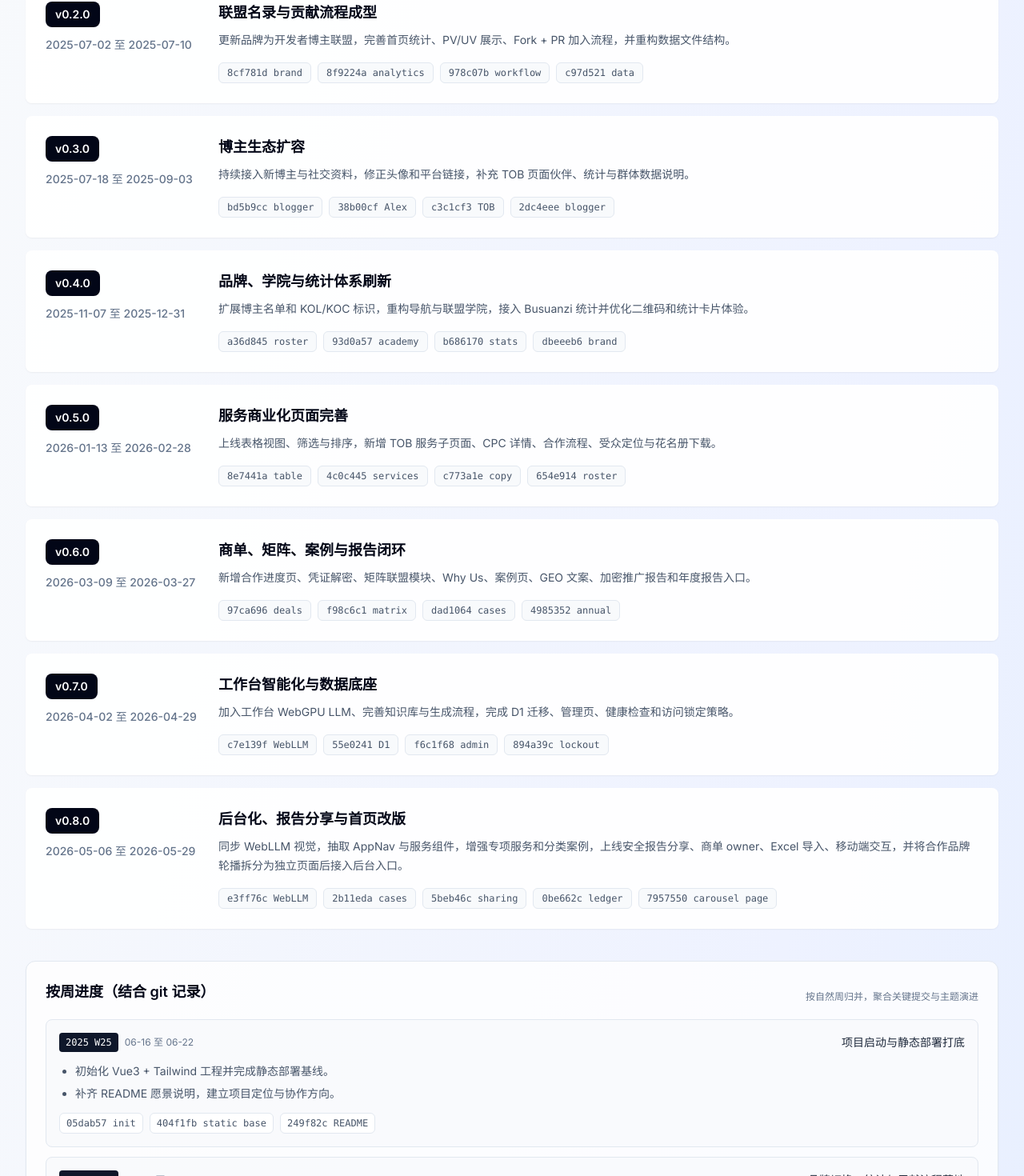
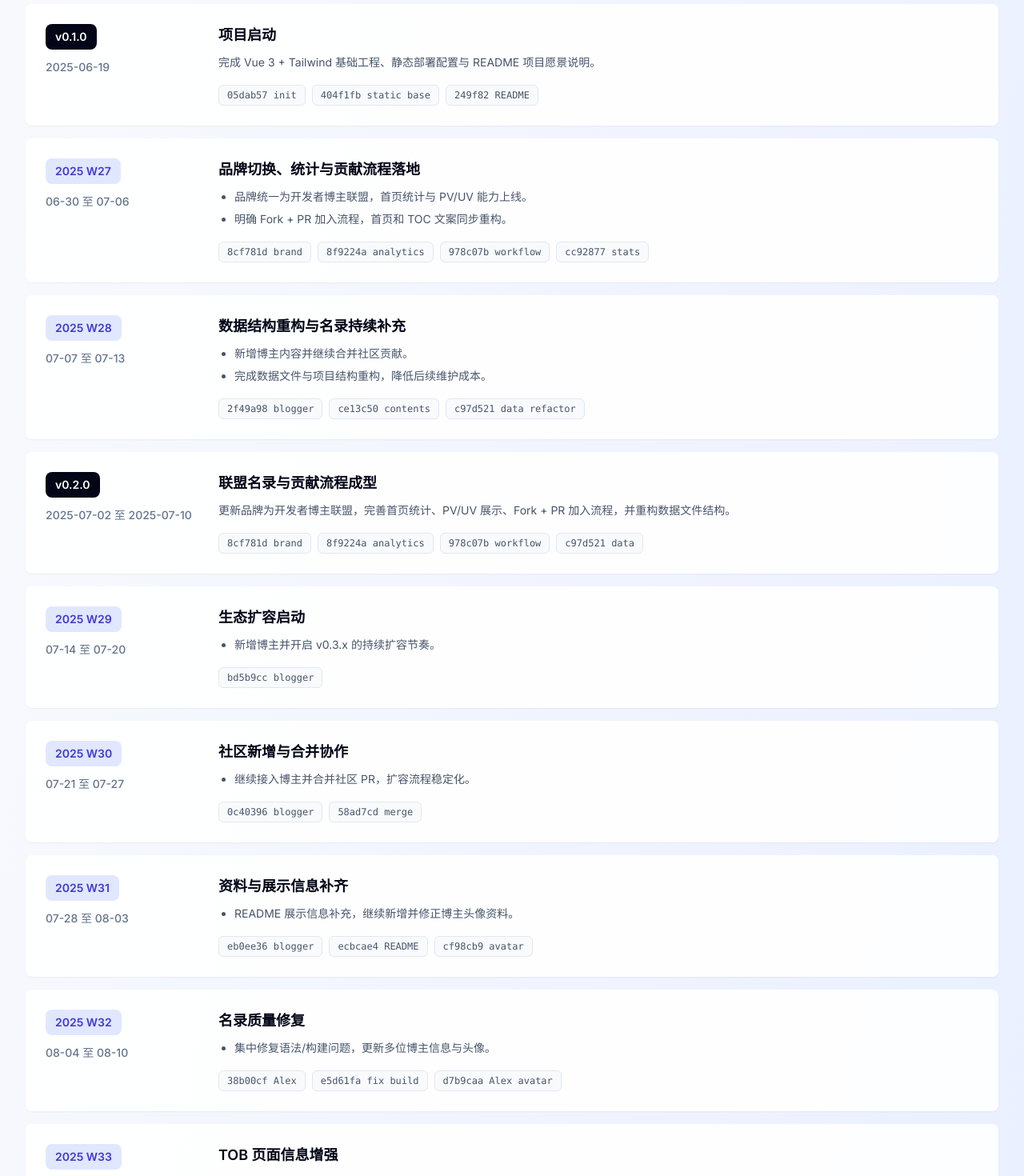
Before and after one commit to TUARAN/blogger-alliance, a Vue app: page /workspace/changelog in a window 1280 px wide. Shown: the part 532-2002 px from the top of the page at 80% size. Built offline with nearby package versions, Linux system fonts and the light colour scheme.

Commit message:
refactor: merge release and weekly changelog timeline
Unify major version milestones and minor weekly updates into a single chronological timeline to reduce split context and improve changelog readability.

Co-authored-by: Cursor <cursoragent@cursor.com>

```diff
--- a/src/components/WorkspaceChangelog.vue
+++ b/src/components/WorkspaceChangelog.vue
@@ -306,6 +306,85 @@ const weeklyProgress = [
     commits: ['0a801bb changelog']
   }
 ]
+
+const releaseMap = Object.fromEntries(releases.map((item) => [item.version, item]))
+const weeklyMap = Object.fromEntries(weeklyProgress.map((item) => [item.week, item]))
+
+const timelineOrder = [
+  { type: 'minor', key: '2025 W25' },
+  { type: 'major', key: 'v0.1.0' },
+  { type: 'minor', key: '2025 W27' },
+  { type: 'minor', key: '2025 W28' },
+  { type: 'major', key: 'v0.2.0' },
+  { type: 'minor', key: '2025 W29' },
+  { type: 'minor', key: '2025 W30' },
+  { type: 'minor', key: '2025 W31' },
+  { type: 'minor', key: '2025 W32' },
+  { type: 'minor', key: '2025 W33' },
+  { type: 'minor', key: '2025 W36' },
+  { type: 'major', key: 'v0.3.0' },
+  { type: 'minor', key: '2025 W45' },
+  { type: 'minor', key: '2025 W46' },
+  { type: 'minor', key: '2025 W48' },
+  { type: 'minor', key: '2025 W49' },
+  { type: 'minor', key: '2025 W50' },
+  { type: 'minor', key: '2025 W51' },
+  { type: 'minor', key: '2025 W52' },
+  { type: 'minor', key: '2025 W53' },
+  { type: 'major', key: 'v0.4.0' },
+  { type: 'minor', key: '2026 W03' },
+  { type: 'minor', key: '2026 W04' },
+  { type: 'minor', key: '2026 W06' },
+  { type: 'minor', key: '2026 W07' },
+  { type: 'minor', key: '2026 W09' },
+  { type: 'major', key: 'v0.5.0' },
+  { type: 'minor', key: '2026 W11' },
+  { type: 'minor', key: '2026 W12' },
+  { type: 'minor', key: '2026 W13' },
+  { type: 'major', key: 'v0.6.0' },
+  { type: 'minor', key: '2026 W14' },
+  { type: 'minor', key: '2026 W15' },
+  { type: 'minor', key: '2026 W16' },
+  { type: 'minor', key: '2026 W17' },
+  { type: 'minor', key: '2026 W18' },
+  { type: 'major', key: 'v0.7.0' },
+  { type: 'minor', key: '2026 W19' },
+  { type: 'minor', key: '2026 W20' },
+  { type: 'minor', key: '2026 W21' },
+  { type: 'minor', key: '2026 W22' },
+  { type: 'major', key: 'v0.8.0' },
+  { type: 'minor', key: '2026 W23' }
+]
+
+const timelineItems = timelineOrder
+  .map((item) => {
+    if (item.type === 'major') {
+      const release = releaseMap[item.key]
+      return release
+        ? {
+            type: 'major',
+            marker: release.version,
+            period: release.period,
+            title: release.title,
+            summary: release.summary,
+            commits: release.commits
+          }
+        : null
+    }
+
+    const week = weeklyMap[item.key]
+    return week
+      ? {
+          type: 'minor',
+          marker: week.week,
+          period: week.period,
+          title: week.focus,
+          highlights: week.highlights,
+          commits: week.commits
+        }
+      : null
+  })
+  .filter(Boolean)
 </script>
 
 <template>
@@ -317,33 +396,39 @@ const weeklyProgress = [
           更新日志
         </h2>
         <p class="mt-3 max-w-2xl text-sm leading-6 text-slate-600">
-          基于 git 提交历史整理的里程碑版本，按时间线记录联盟工作台、服务页、案例、报告与数据底座的关键演进。
+          基于 git 提交历史，将大版本里程碑与周进度统一到一条时间线，记录联盟工作台、服务页、案例、报告与数据底座的关键演进。
         </p>
       </div>
       <div class="rounded-lg border border-slate-200 bg-white/80 px-4 py-3 text-sm text-slate-600 shadow-sm">
-        最近同步：2026-05-29
+        最近同步：2026-06-01
       </div>
     </div>
 
     <ol class="mt-8 space-y-4">
       <li
-        v-for="release in releases"
-        :key="release.version"
+        v-for="item in timelineItems"
+        :key="`${item.type}-${item.marker}`"
         class="relative rounded-lg border border-white/80 bg-white/90 p-5 shadow-sm transition-shadow hover:shadow-md sm:p-6"
       >
         <div class="grid gap-4 lg:grid-cols-[12rem_1fr] lg:gap-6">
           <div>
-            <div class="inline-flex items-center rounded-lg bg-slate-950 px-3 py-1.5 text-sm font-semibold text-white">
-              {{ release.version }}
+            <div
+              class="inline-flex items-center rounded-lg px-3 py-1.5 text-sm font-semibold"
+              :class="item.type === 'major' ? 'bg-slate-950 text-white' : 'bg-indigo-100 text-indigo-700'"
+            >
+              {{ item.marker }}
             </div>
-            <p class="mt-3 text-sm font-medium text-slate-500">{{ release.period }}</p>
+            <p class="mt-3 text-sm font-medium text-slate-500">{{ item.period }}</p>
           </div>
           <div>
-            <h3 class="text-lg font-semibold text-slate-950">{{ release.title }}</h3>
-            <p class="mt-2 text-sm leading-6 text-slate-600">{{ release.summary }}</p>
+            <h3 class="text-lg font-semibold text-slate-950">{{ item.title }}</h3>
+            <p v-if="item.type === 'major'" class="mt-2 text-sm leading-6 text-slate-600">{{ item.summary }}</p>
+            <ul v-else class="mt-2 list-disc space-y-1 pl-5 text-sm leading-6 text-slate-600">
+              <li v-for="point in item.highlights" :key="point">{{ point }}</li>
+            </ul>
             <div class="mt-4 flex flex-wrap gap-2">
               <span
-                v-for="commit in release.commits"
+                v-for="commit in item.commits"
                 :key="commit"
                 class="rounded-md border border-slate-200 bg-slate-50 px-2.5 py-1 font-mono text-xs text-slate-600"
               >
@@ -354,40 +439,5 @@ const weeklyProgress = [
         </div>
       </li>
     </ol>
-
-    <section class="mt-10 rounded-xl border border-slate-200 bg-white/80 p-5 shadow-sm sm:p-6">
-      <div class="flex flex-col gap-2 sm:flex-row sm:items-end sm:justify-between">
-        <h3 class="text-lg font-semibold text-slate-950">按周进度（结合 git 记录）</h3>
-        <p class="text-xs text-slate-500">按自然周归并，聚合关键提交与主题演进</p>
-      </div>
-
-      <ol class="mt-5 space-y-3">
-        <li
-          v-for="item in weeklyProgress"
-          :key="item.week"
-          class="rounded-lg border border-slate-200 bg-slate-50/70 p-4"
-        >
-          <div class="flex flex-col gap-2 sm:flex-row sm:items-center sm:justify-between">
-            <div class="flex items-center gap-2">
-              <span class="rounded bg-slate-900 px-2 py-1 font-mono text-xs text-white">{{ item.week }}</span>
-              <span class="text-xs text-slate-500">{{ item.period }}</span>
-            </div>
-            <p class="text-sm font-medium text-slate-800">{{ item.focus }}</p>
-          </div>
-          <ul class="mt-3 list-disc space-y-1 pl-5 text-sm leading-6 text-slate-600">
-            <li v-for="point in item.highlights" :key="point">{{ point }}</li>
-          </ul>
-          <div class="mt-3 flex flex-wrap gap-2">
-            <span
-              v-for="commit in item.commits"
-              :key="commit"
-              class="rounded-md border border-slate-200 bg-white px-2 py-1 font-mono text-xs text-slate-600"
-            >
-              {{ commit }}
-            </span>
-          </div>
-        </li>
-      </ol>
-    </section>
   </section>
 </template>
```
